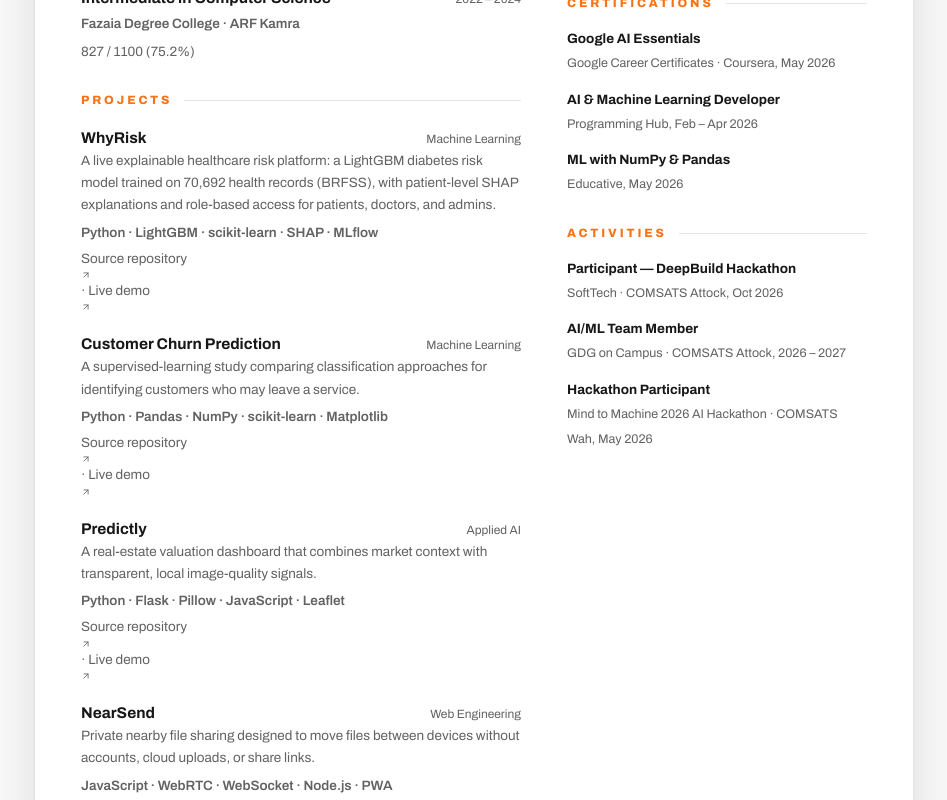
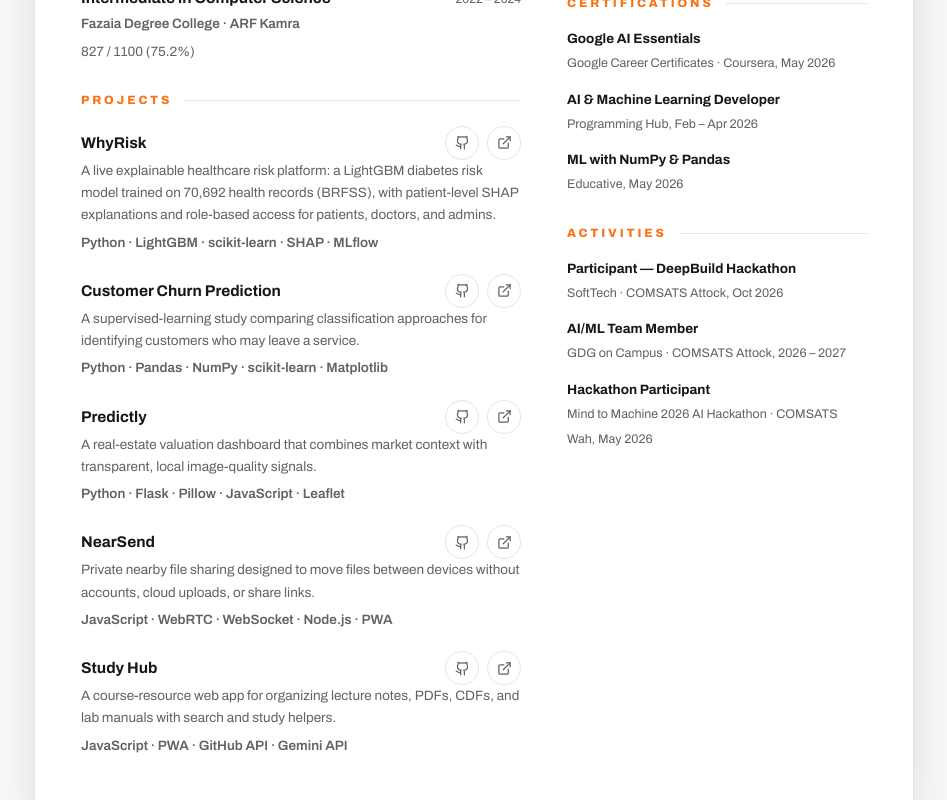
Before and after one commit to abduIwahid/Portfolio, a Next.js app: page /cv in a window 1280 px wide. Shown: the part 1520-2320 px from the top of the page, without its empty margins (166-1113 px from the left). Built offline with nearby package versions, Linux system fonts and the light colour scheme; no server answers.

Commit message:
CV page: replace project category tags with GitHub + live icon buttons (same circular style as the Projects section); drop the duplicate text link row

```diff
--- a/app/cv/page.tsx
+++ b/app/cv/page.tsx
@@ -1,6 +1,6 @@
 import type { Metadata } from 'next';
 import Link from 'next/link';
-import { ArrowUpRight, ExternalLink } from 'lucide-react';
+import { ArrowUpRight, ExternalLink, Github } from 'lucide-react';
 import { profile } from '@/content/profile';
 import { projects } from '@/content/projects';
 import { Reveal } from '@/components/reveal';
@@ -132,16 +132,15 @@ export default function CvPage() {
               <h2>Projects</h2>
               {cvProjects.map((project) => (
                 <div className="cv2-item" key={project.slug}>
-                  <div className="cv2-item-head">
+                  <div className="cv2-item-head cv2-item-head-actions">
                     <strong>{project.name}</strong>
-                    <span>{project.category}</span>
+                    <span className="cv2-item-actions">
+                      {project.repo ? <a href={project.repo} target="_blank" rel="noreferrer" className="project-github-btn" aria-label={`GitHub repo for ${project.name}`}><Github size={15} /></a> : null}
+                      {project.demo ? <a href={project.demo} target="_blank" rel="noreferrer" className="project-github-btn" aria-label={`Live demo of ${project.name}`}><ExternalLink size={15} /></a> : null}
+                    </span>
                   </div>
                   <p>{project.summary}</p>
                   <p className="cv2-stack">{project.stack.slice(0, 5).join(' · ')}</p>
-                  <p className="cv2-links">
-                    {project.repo ? <a href={project.repo} target="_blank" rel="noreferrer">Source repository <ArrowUpRight size={10} style={{ verticalAlign: 'middle' }} /></a> : <span>Source repository link not confirmed</span>}
-                    {project.demo ? <> · <a href={project.demo} target="_blank" rel="noreferrer">Live demo <ArrowUpRight size={10} style={{ verticalAlign: 'middle' }} /></a></> : null}
-                  </p>
                 </div>
               ))}
             </section>
--- a/app/globals.css
+++ b/app/globals.css
@@ -3931,6 +3931,16 @@ button {
   white-space: nowrap;
 }
 
+.cv2-item-head-actions {
+  align-items: center;
+}
+
+.cv2-item-actions {
+  display: inline-flex;
+  gap: 8px;
+  align-items: center;
+}
+
 .cv2-org {
   color: var(--accent);
   font-weight: 600;
```
